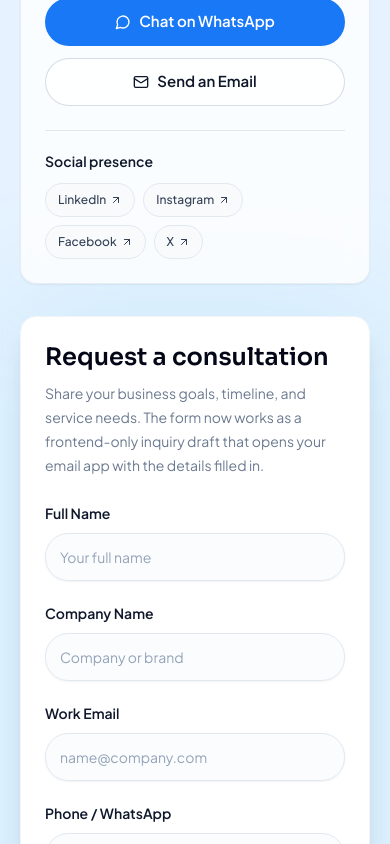
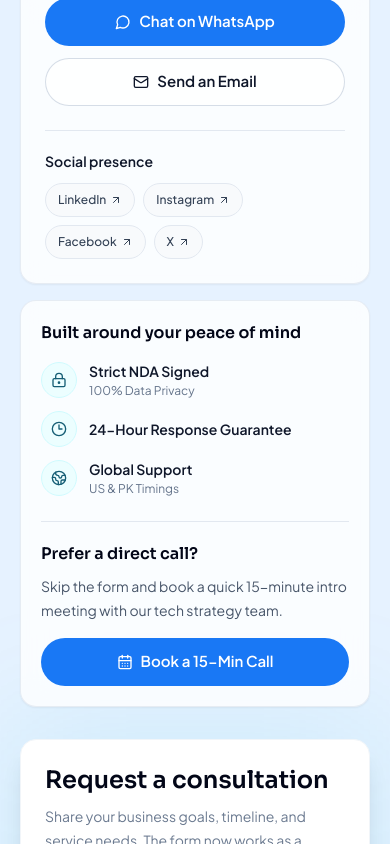
Before and after one commit to mawaisawan2008/test-zepra, a Next.js app: page / in a window 390 px wide. Shown: the part 8773-9617 px from the top of the page. Built offline with nearby package versions, Linux system fonts and the light colour scheme.

Commit message:
Updated changes

```diff
--- a/components/sections/contact-section.jsx
+++ b/components/sections/contact-section.jsx
@@ -1,5 +1,13 @@
 import Link from "next/link";
-import { ArrowUpRight, Mail, MessageCircle } from "lucide-react";
+import {
+  ArrowUpRight,
+  CalendarDays,
+  Clock3,
+  Globe2,
+  LockKeyhole,
+  Mail,
+  MessageCircle,
+} from "lucide-react";
 
 import { ContactForm } from "@/components/shared/contact-form";
 import { SectionHeading } from "@/components/shared/section-heading";
@@ -25,8 +33,8 @@ export function ContactSection({ showHeader = true }) {
           />
         ) : null}
 
-        <div className="mt-8 grid items-start gap-8 lg:grid-cols-12">
-          <div className="lg:col-span-4">
+        <div className="mt-8 grid items-stretch gap-8 lg:grid-cols-12">
+          <div className="flex flex-col lg:col-span-4">
             <div className="rounded-2xl border border-slate-200/80 bg-white/80 p-6 shadow-sm backdrop-blur-md sm:p-8">
               <div className="flex items-center gap-2 text-xs font-semibold uppercase tracking-[0.16em] text-cyan-800">
                 <span className="h-2 w-2 rounded-full bg-emerald-400" />
@@ -89,6 +97,52 @@ export function ContactSection({ showHeader = true }) {
                 </div>
               </div>
             </div>
+
+            <div className="mt-4 rounded-2xl border border-slate-200/80 bg-white/80 p-5 shadow-sm backdrop-blur-md lg:flex-1">
+              <div className="flex h-full flex-col justify-between gap-6">
+                <div>
+                  <h3 className="font-display text-base font-semibold text-slate-950">
+                    Built around your peace of mind
+                  </h3>
+                  <ul className="mt-4 space-y-3">
+                    <TrustPoint
+                      icon={<LockKeyhole className="h-4 w-4" />}
+                      title="Strict NDA Signed"
+                      detail="100% Data Privacy"
+                    />
+                    <TrustPoint
+                      icon={<Clock3 className="h-4 w-4" />}
+                      title="24-Hour Response Guarantee"
+                    />
+                    <TrustPoint
+                      icon={<Globe2 className="h-4 w-4" />}
+                      title="Global Support"
+                      detail="US & PK Timings"
+                    />
+                  </ul>
+                </div>
+
+                <div className="border-t border-slate-200 pt-5">
+                  <h3 className="font-display text-base font-semibold text-slate-950">
+                    Prefer a direct call?
+                  </h3>
+                  <p className="mt-2 text-sm leading-6 text-slate-600">
+                    Skip the form and book a quick 15-minute intro meeting with
+                    our tech strategy team.
+                  </p>
+                  <Button asChild size="lg" className="mt-4 w-full">
+                    <Link
+                      href={`${siteMeta.whatsappLink}?text=${encodeURIComponent("Hi, I would like to book a 15-minute intro meeting with your tech strategy team.")}`}
+                      target="_blank"
+                      rel="noreferrer"
+                    >
+                      <CalendarDays className="h-4 w-4" />
+                      Book a 15-Min Call
+                    </Link>
+                  </Button>
+                </div>
+              </div>
+            </div>
           </div>
 
           <div className="relative lg:col-span-8">
@@ -137,3 +191,21 @@ function InfoRow({ icon, label, href, value, external = false }) {
     </a>
   );
 }
+
+function TrustPoint({ icon, title, detail }) {
+  return (
+    <li className="flex items-center gap-3">
+      <span className="flex h-9 w-9 shrink-0 items-center justify-center rounded-xl border border-cyan-100 bg-cyan-50 text-cyan-800">
+        {icon}
+      </span>
+      <span>
+        <span className="block text-sm font-semibold text-slate-900">
+          {title}
+        </span>
+        {detail ? (
+          <span className="mt-0.5 block text-xs text-slate-500">{detail}</span>
+        ) : null}
+      </span>
+    </li>
+  );
+}
```
